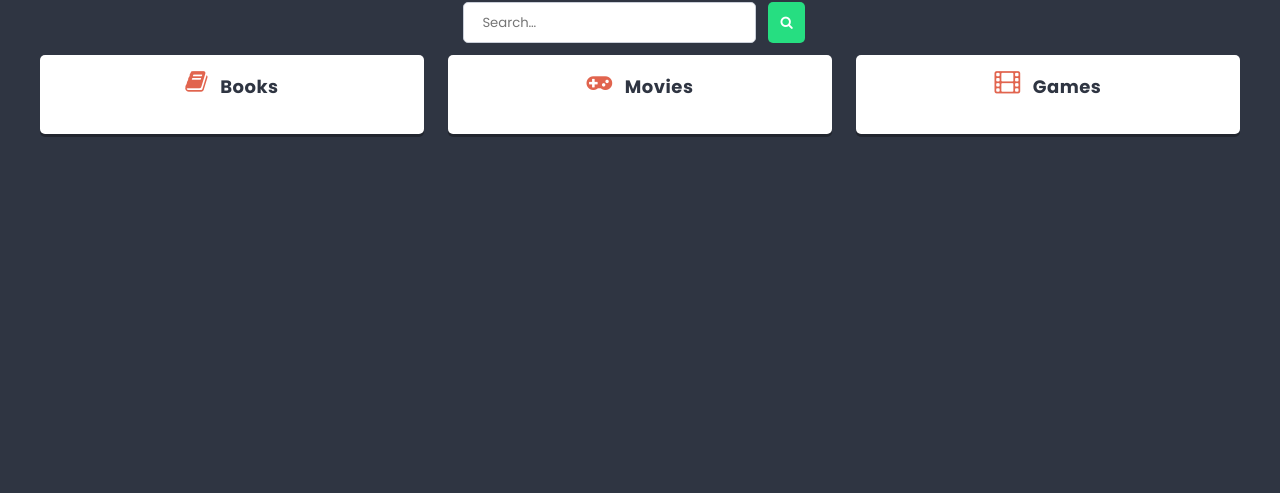
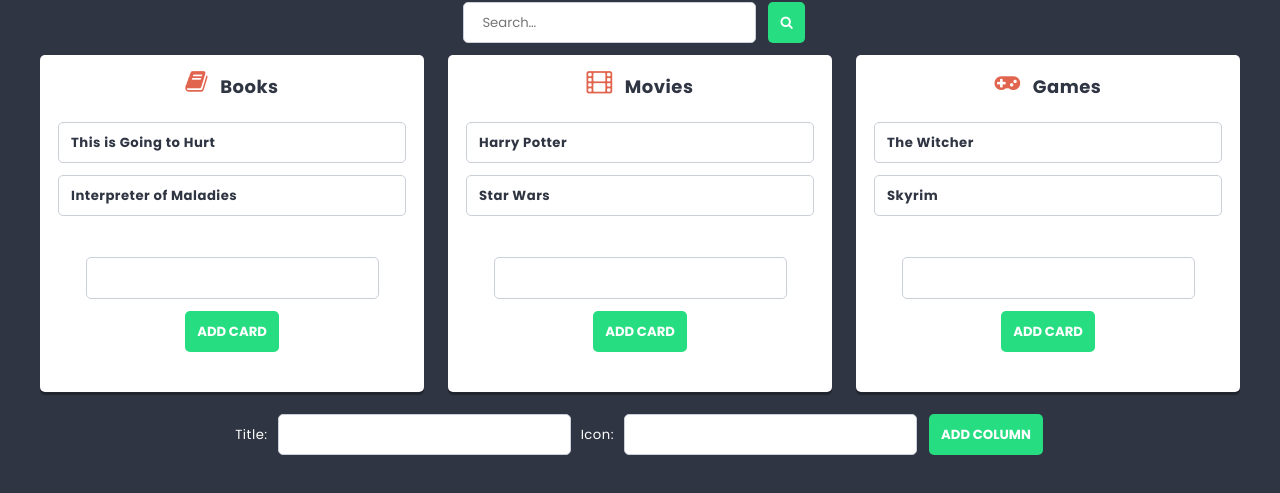
Before and after one commit to LenkaKo/ReactApp, a React (Create React App) app: page / in a window 1280 px wide. Shown: the part 539-1032 px from the top of the page. Before the commit the page ends 800 px from the top, so only its background shows below. Built offline with nearby package versions, Linux system fonts and the light colour scheme.

Commit message:
Add Card and CardFrom

```diff
--- a/package.json
+++ b/package.json
@@ -11,6 +11,7 @@
     "react-dom": "^18.2.0",
     "react-scripts": "5.0.1",
     "sass": "^1.62.1",
+    "shortid": "^2.2.16",
     "web-vitals": "^2.1.4"
   },
   "scripts": {
--- /dev/null
+++ b/src/Components/Card/Card.js
@@ -0,0 +1,10 @@
+import styles from './Card.module.scss';
+
+
+const Card = props => {
+    return (
+        <li className={styles.card}>{props.title}</li>
+    );
+};
+
+export default Card;
--- /dev/null
+++ b/src/Components/Card/Card.module.scss
@@ -0,0 +1,13 @@
+@import '../../Styles/settings.scss';
+
+.card {
+    position: relative;
+    background: $color-light;
+    border: 1px solid lighten($color-dark, 60%);
+    padding: $base-size;
+    margin: 0 0 $base-size 0;
+    border-radius: $radius;
+    display: flex;
+    justify-content: space-between;
+    font-weight: bold;
+}
--- /dev/null
+++ b/src/Components/CardForm/CardForm.js
@@ -0,0 +1,22 @@
+import { useState } from "react";
+import styles from './CardForm.module.scss';
+import Button from "../Button/Button";
+import TextInput from './../TextInput/TextInput';
+
+const CardForm = props => {
+    const [title, setTitle] = useState('');
+    const handleSubmit = e => {
+        e.preventDefault();
+        props.action({ title: title },props.columnId);
+        setTitle('');
+    };
+
+	return (
+        <form className={styles.cardForm} onSubmit={handleSubmit}>
+            <TextInput value={title} onChange={e => setTitle(e.target.value)} />
+            <Button>Add card</Button>
+        </form>
+	);
+};
+
+export default CardForm;
--- /dev/null
+++ b/src/Components/CardForm/CardForm.module.scss
@@ -0,0 +1,10 @@
+@import '../../Styles/settings.scss';
+
+.cardForm {
+    text-align: center;
+    padding: 10px;
+}
+
+.titleIcon {
+    padding: 10px;
+}
--- a/src/Components/Column/Column.js
+++ b/src/Components/Column/Column.js
@@ -1,4 +1,6 @@
 import styles from './Column.module.scss';
+import Card from '../Card/Card';
+import CardForm from '../CardForm/CardForm';
 
 const Column = props => {
     return (
@@ -7,6 +9,10 @@ const Column = props => {
                 <span className={styles.icon + ' fa fa-' + props.icon}></span>
                 {props.title}
             </h2>
+            <ul className={styles.cards}>
+                {props.cards.map(card => <Card key={card.id} title={card.title}/>)}
+            </ul>
+            <CardForm columnId={props.id} action={props.addCard} />
         </article>
     );
 };
--- /dev/null
+++ b/src/Components/ColumnForm/ColumnForm.js
@@ -0,0 +1,29 @@
+import styles from './ColumnForm.module.scss';
+import Button from '../Button/Button';
+import TextInput from '../TextInput/TextInput';
+import { useState } from 'react';
+
+const ColumnForm = props => {
+
+    const [title, setTitle] = useState('');
+    const [icon, setIcon] = useState('');
+
+    const handleSubmit = e => {
+        e.preventDefault();
+        props.action({ title: title, icon: icon });
+        setTitle('');
+        setIcon('');
+    };
+
+	return (
+        <form className={styles.columnForm} onSubmit={handleSubmit}>
+            <span className={styles.span}>Title:</span>
+            <TextInput type="text" id="title" value={title} onChange={e => setTitle(e.target.value)} />
+            <span className={styles.span}>Icon:</span>
+            <TextInput type="text" id="icon" value={icon} onChange={e => setIcon(e.target.value)} />
+            <Button>Add column</Button>
+        </form>
+	);
+};
+
+export default ColumnForm;
--- /dev/null
+++ b/src/Components/ColumnForm/ColumnForm.module.scss
@@ -0,0 +1,16 @@
+@import '../../Styles/settings.scss';
+
+.columnForm {
+    text-align: center;
+    padding: 10px;
+}
+
+.span {
+    margin: 10px;
+}
+
+.input {
+    min-width: 200px;
+    border-radius: 5px;
+    padding: 10px 15px;
+}
--- a/src/Components/List/List.js
+++ b/src/Components/List/List.js
@@ -1,8 +1,57 @@
 import styles from './List.module.scss';
 import Column from '../Column/Column';
+import ColumnForm from '../ColumnForm/ColumnForm';
 import SearchForm from "../SearchForm/SearchForm";
+import { useState } from 'react';
+import shortid from 'shortid';
 
 const List = () => {
+
+    const [columns, setColumns] = useState([
+        {
+            id: 1,
+            title: 'Books',
+            icon: 'book',
+            cards: [
+                { id: 1, title: 'This is Going to Hurt' },
+                { id: 2, title: 'Interpreter of Maladies' }
+            ]
+        },
+        {
+            id: 2,
+            title: 'Movies',
+            icon: 'film',
+            cards: [
+                { id: 1, title: 'Harry Potter' },
+                { id: 2, title: 'Star Wars' }
+            ]
+        },
+        {
+            id: 3,
+            title: 'Games',
+            icon: 'gamepad',
+            cards: [
+                { id: 1, title: 'The Witcher' },
+                { id: 2, title: 'Skyrim' }
+            ]
+        }
+    ]);
+
+	const addColumn = newColumn => {
+        setColumns([...columns, { id: shortid(), title: newColumn.title, icon: newColumn.icon, cards: [] }]);
+    };
+
+    const addCard = (newCard, columnId) => {
+        const columnsUpdated = columns.map(column => {
+          if(column.id === columnId)
+            return { ...column, cards: [...column.cards, { id: shortid(), title: newCard.title }]}
+          else
+            return column
+        })
+
+        setColumns(columnsUpdated);
+      };
+
     return (
         <div className={styles.list}>
         <header className={styles.header}>
@@ -11,10 +60,10 @@ const List = () => {
         <p className={styles.description}>Interesting things I want to check out</p>
           <SearchForm />
           <section className={styles.columns}>
-            <Column title="Books" icon="book" />
-            <Column title="Movies" icon="gamepad" />
-            <Column title="Games" icon="film" />
+            {columns.map(column => <Column key={column.id} id={column.id} title={column.title} icon={column.icon} cards={column.cards} action={addCard} />)}
         </section>
+
+			<ColumnForm action={addColumn} />
 		</div>
 	);
 };
--- a/src/Components/TextInput/TextInput.js
+++ b/src/Components/TextInput/TextInput.js
@@ -1,7 +1,6 @@
 import styles from './TextInput.module.scss';
 
 const TextInput = props => {
-    return (<input className={styles.input} placeholder={props.placeholder} type="text" />);
-};
+    return <input className={styles.input} value={props.value} onChange={props.onChange} placeholder={props.placeholder} type="text" />};
 
 export default TextInput;
```
Also changed, not shown: 1 other file (tests, documents, lock files or other folders). Lines whose indentation alone changed are shown as unchanged.
